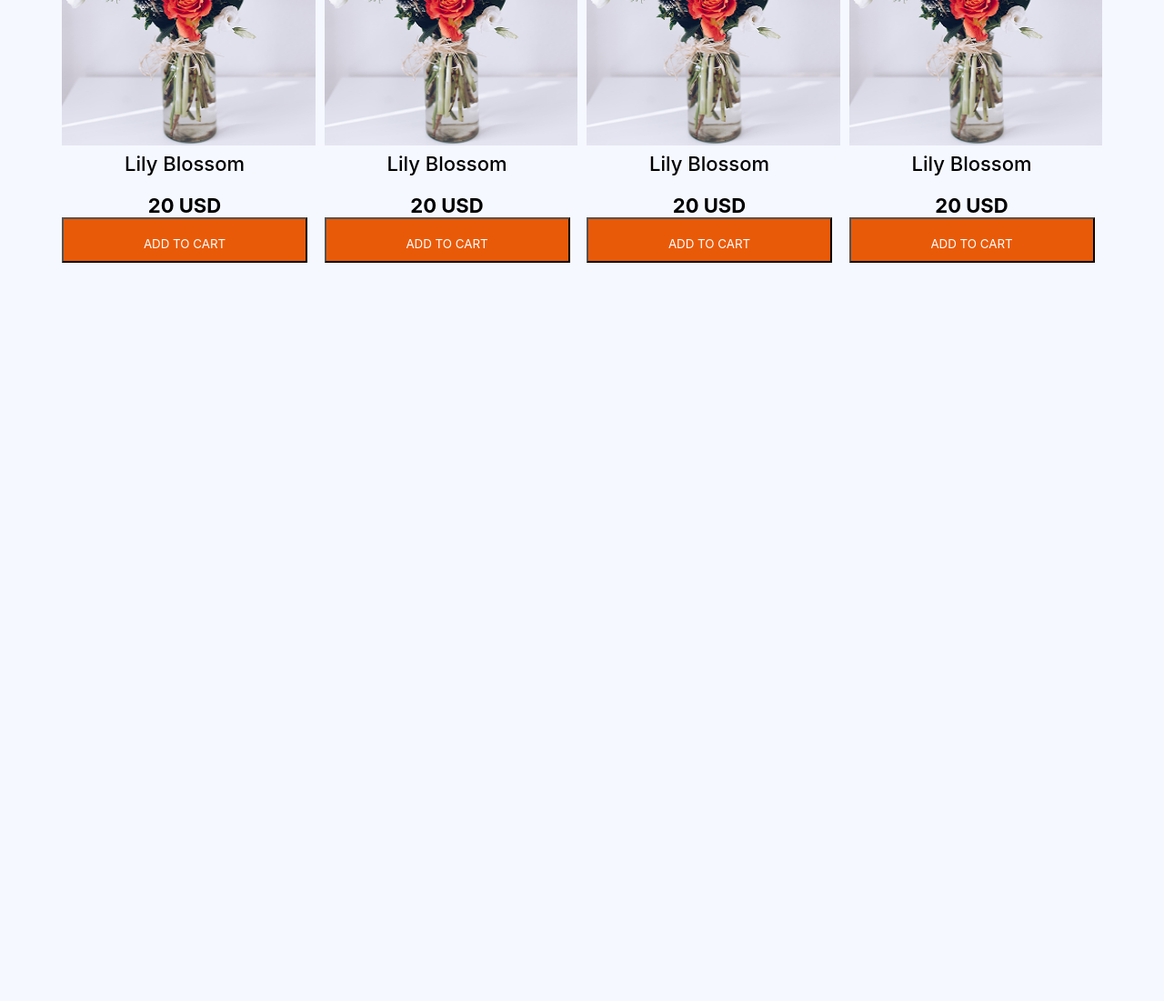
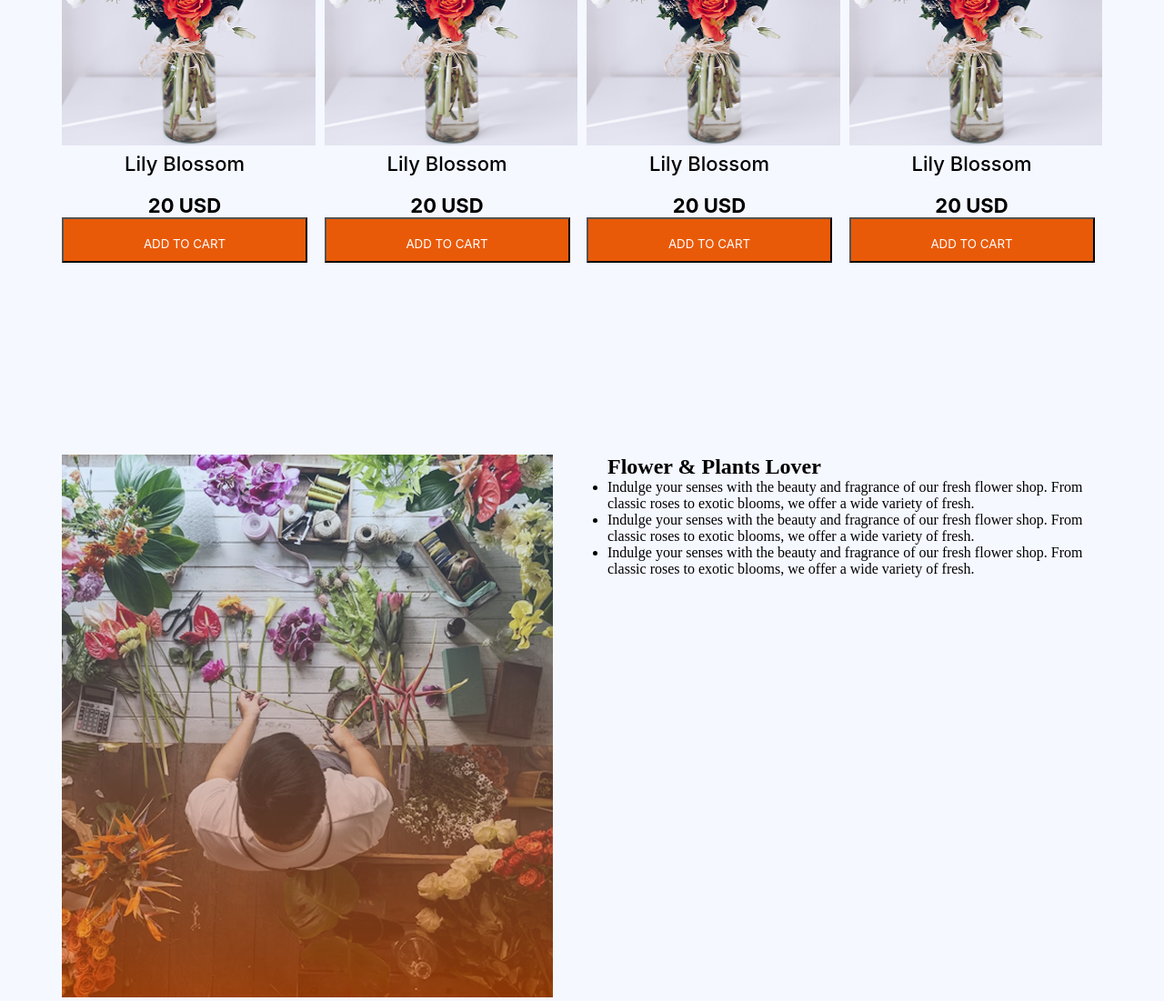
Before and after one commit to nasimul-goni/B12A02-Responsive-Flowers, a plain HTML site: page index.html in a window 1280 px wide. Shown: the part 1455-2556 px from the top of the page at 91% size. Before the commit the page ends 1744 px from the top, so only its background shows below. Drawn offline with Linux system fonts and the light colour scheme.

Commit message:
flower & plant section working

```diff
--- a/index.html
+++ b/index.html
@@ -129,11 +129,28 @@
                 </div>
                 <button class="btn inter">ADD TO CART</button>
             </div>
+        </div>
+    </section>
 
-
+    <section>
+        <div class="plants-lover">
+            <div>
+                <img src="./assets/flower-store.png" alt="">
             </div>
-
-
+            <div>
+                <h1>Flower & Plants Lover</h1>
+                <p>
+                <ul>
+                    <li>Indulge your senses with the beauty and fragrance of our fresh flower shop. From classic roses
+                        to exotic blooms, we offer a wide variety of fresh.</li>
+                    <li>Indulge your senses with the beauty and fragrance of our fresh flower shop. From classic roses
+                        to exotic blooms, we offer a wide variety of fresh.</li>
+                    <li>Indulge your senses with the beauty and fragrance of our fresh flower shop. From classic roses
+                        to exotic blooms, we offer a wide variety of fresh.</li>
+                </ul>
+                </p>
+            </div>
+        </div>
     </section>
 
 
--- a/style.css
+++ b/style.css
@@ -291,3 +291,13 @@
 
 
 }
+
+/* flower and plant lover section */
+
+.plants-lover{
+    display: flex;
+    flex-direction: row;
+    gap: 60px;
+    justify-content: space-between ;
+    margin-top: 211px;
+}
```
Lines whose indentation alone changed are shown as unchanged.
